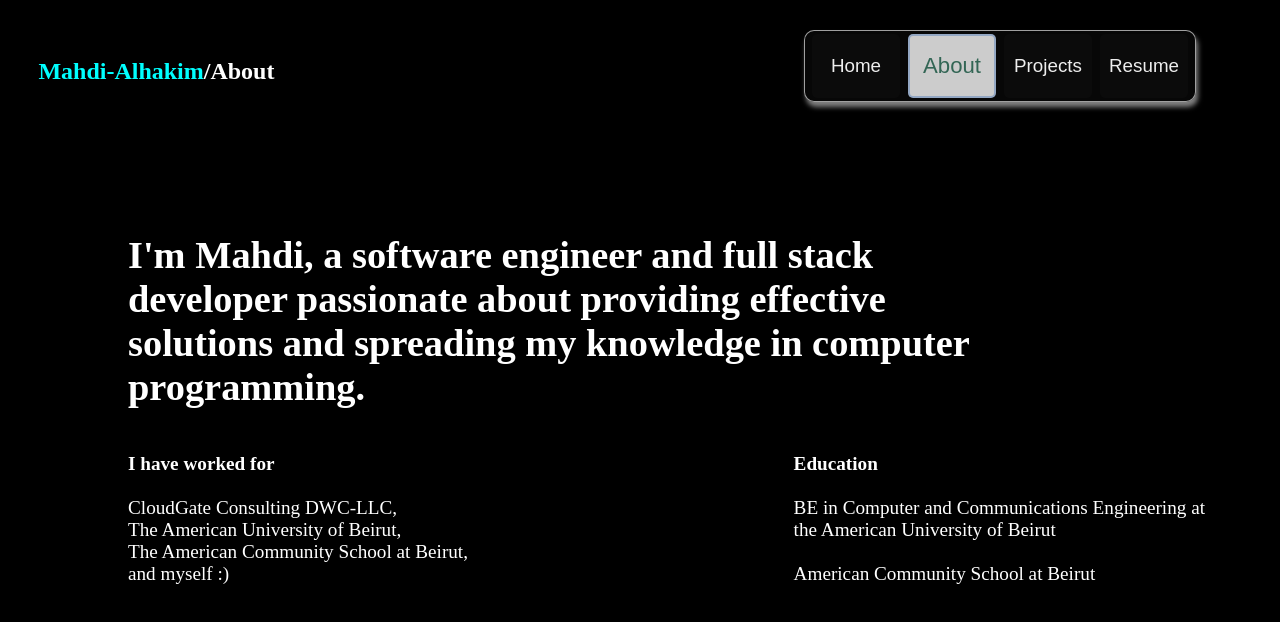
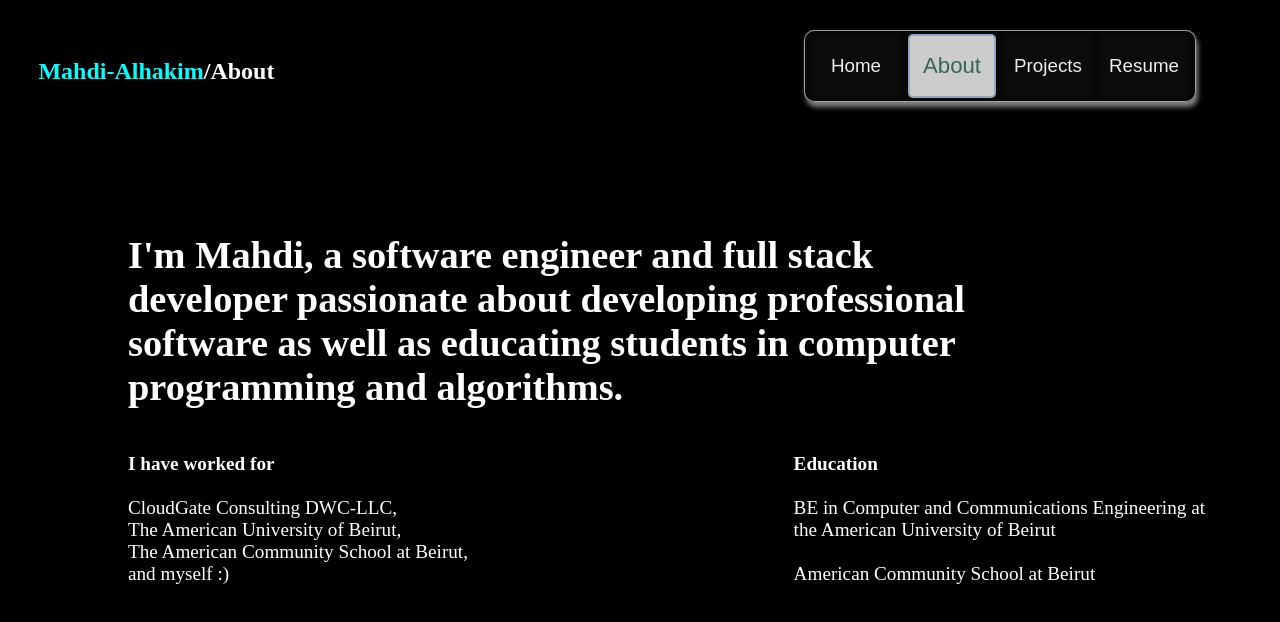
Before and after one commit to Mahdi-Alhakim/mahdi-alhakim.github.io, a plain HTML site: page index.html in a window 1280 px wide. Both pictures are taken after a click on the button "About". Drawn offline with Linux system fonts and the light colour scheme.

Commit message:
Update index.html

```diff
--- a/index.html
+++ b/index.html
@@ -127,7 +127,7 @@
 
                     <h2 class="about_head"><a style="text-decoration: none;color:cyan" href="./index.html">Mahdi-Alhakim</a>/About</h2>
                     <h1 style="">
-                        I'm Mahdi, a software engineer and full stack developer passionate about providing effective solutions and spreading my knowledge in computer programming.
+                        I'm Mahdi, a software engineer and full stack developer passionate about developing professional software as well as educating students in computer programming and algorithms.
                     </h1>
                     <br/>
                     <div class="about_edex">
```
